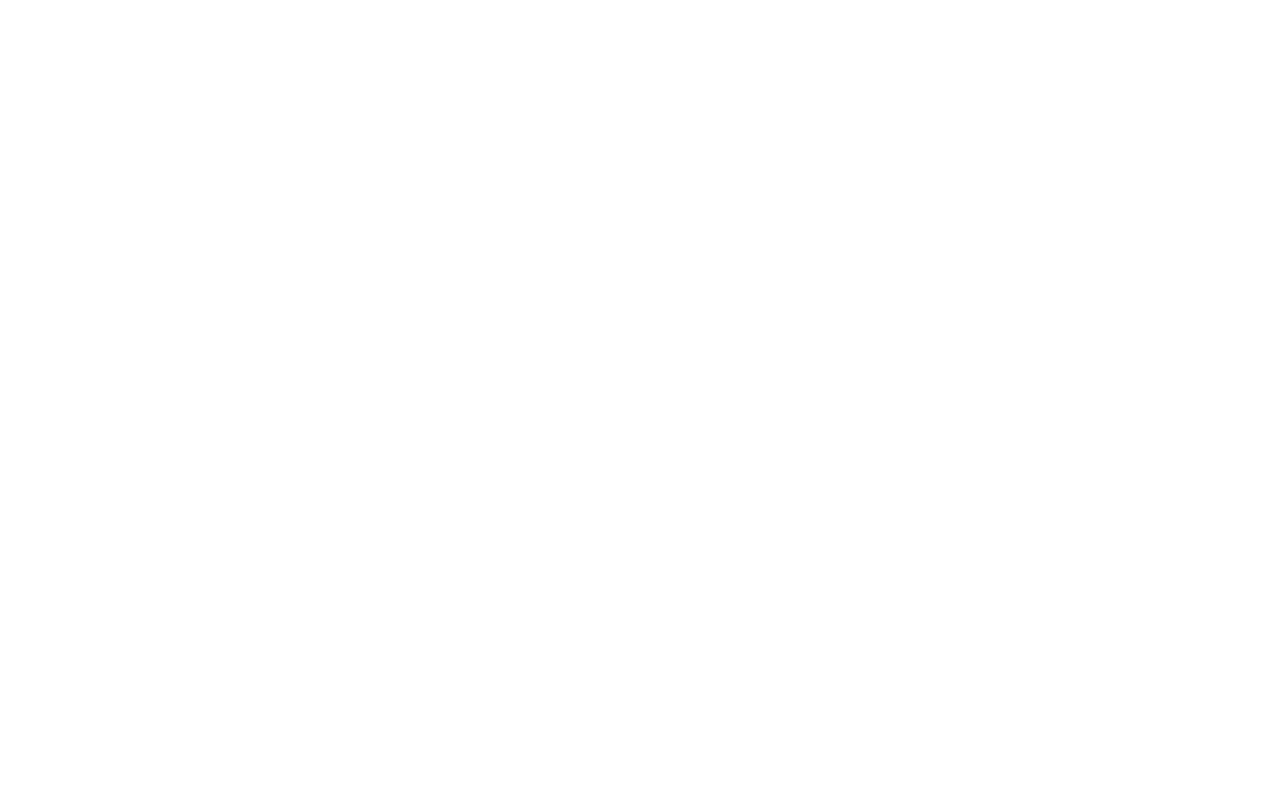
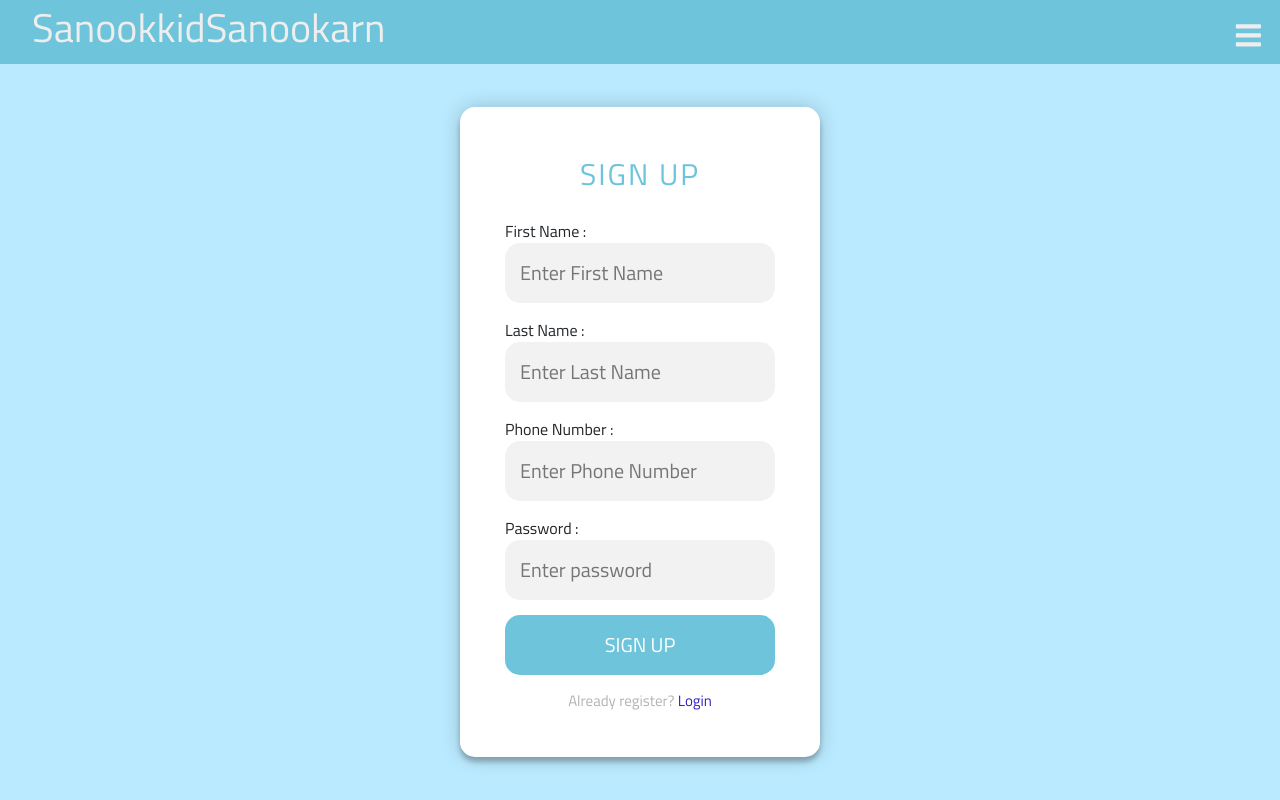
Before and after one commit to GUPGHTH/SE-Project, a React (Create React App) app in the folder client/: page /Register in a window 1280 px wide. Before the commit this address had no page. Built offline with nearby package versions, Linux system fonts and the light colour scheme.

Commit message:
Link-Register

```diff
--- a/client/src/App.js
+++ b/client/src/App.js
@@ -4,7 +4,7 @@
 import './App.css';
 import { useEffect, useState } from 'react';
 import Axios from 'axios'
-import Book_home from './Component/Book_home';
+import Book_shelf from './Component/Book_shelf';
 import Navbar from './Component/Navbar.js';
 import Home from './Component/Home';
 import Layout from './Component/Layout';
@@ -14,7 +14,9 @@
 import See_detail from './Component/See_detail';
 import Login from './Component/Login';
 import Login_state from './Component/Login_state';
-import Sign_up from'./Component/Sign_up';
+
+import Contact from './Component/Contact';
+import Register from './Component/Register';
 import {
   BrowserRouter,
   Switch,
@@ -22,7 +24,7 @@
   Routes,
   Redirect,
 } from "react-router-dom";
-import Sing_up from './Component/Login';
+
 
 
 
@@ -49,14 +51,15 @@
       <Routes>
         <Route path="/" element={<Layout />}>
           <Route index element={<Home/>} />
-          <Route path="Book_shelf" element={<Book_home/>} />
+          <Route path="Book_shelf" element={<Book_shelf/>} />
           <Route path="Add_book" element={<Add_book/>} />
           <Route path="Manage_book" element={<Manage_book/>} />
           <Route path="Edit_book/:b_ID" element={<Edit_Book/>}></Route>
           <Route path="See_detail/:b_ID" element={<See_detail/>}></Route>
           <Route path="login" element={<Login/>}></Route>
           <Route path="Login_state" element={<Login_state/>}></Route>
-          <Route path="Sign_up" element={<Sign_up/>}></Route>
+          <Route path="Register" element={<Register/>}></Route>
+          <Route path="Contact" element={<Contact/>}></Route>
 
         </Route>
       </Routes>
--- a/client/src/Component/Register.js
+++ b/client/src/Component/Register.js
@@ -4,7 +4,7 @@
 import { Link, useParams } from "react-router-dom";
 import "../Styles/login.css";
 
-export default function Sign_up(){
+export default function Register(){
     return(
         <body>
         <div className="box" >
--- a/client/src/Component/Sign_up.js
+++ b/client/src/Component/Sign_up.js
@@ -3,6 +3,8 @@
 import { useState } from 'react';
 import {  Link, useParams } from 'react-router-dom';
 import '../Styles/Sign.css'
+
+
 export default function Sign_up(){
     return(
         <body>
@@ -51,7 +53,7 @@
 
             <Link to="/"><button > Sign up</button></Link>
 
-            <p class="message">Already register? <a href="Register.js">Login</a></p>
+            <p class="message">Already register? <a href="Login">Login</a></p>
         </div>
         </div>
         </body>
```
Also changed, not shown: client/src/Component/Book_shelf.js (renamed from client/src/Component/Book_home.js).
